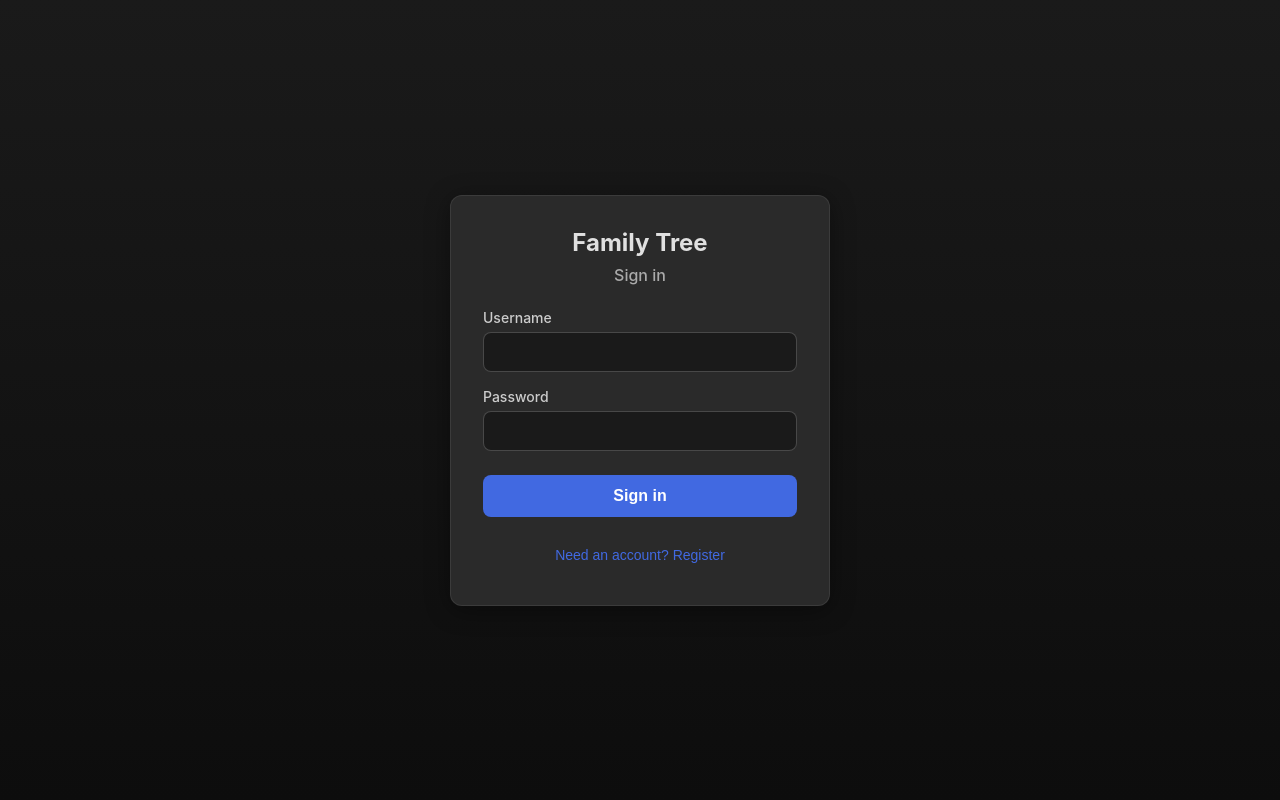
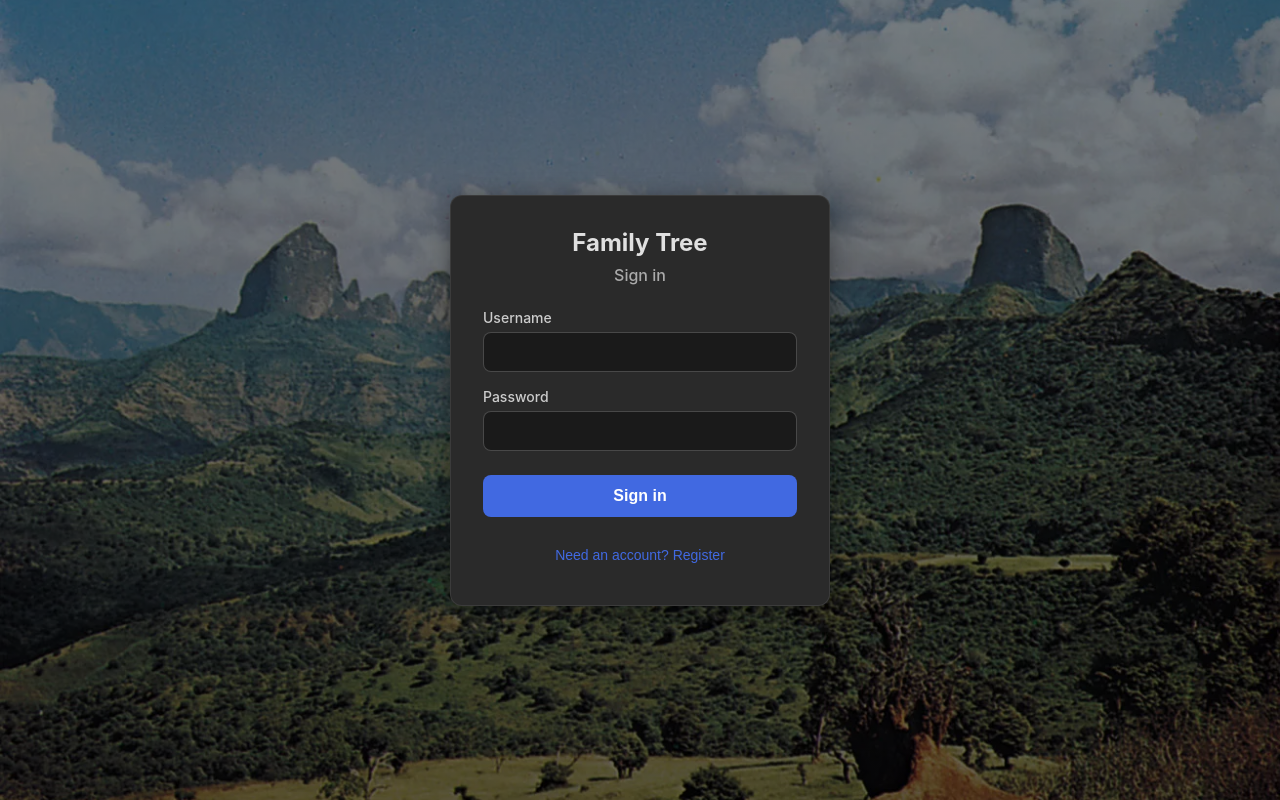
Before and after one commit to AbenezerTsige/FamTree, a React (Create React App) app in the folder frontend/: page /login in a window 1280 px wide. Built offline with nearby package versions, Linux system fonts and the light colour scheme; no server answers.

Commit message:
updated background image

```diff
--- a/frontend/src/components/Login.css
+++ b/frontend/src/components/Login.css
@@ -3,7 +3,8 @@
   display: flex;
   align-items: center;
   justify-content: center;
-  background: linear-gradient(to bottom, #1a1a1a 0%, #0d0d0d 100%);
+  background: linear-gradient(to bottom, rgba(0, 0, 0, 0.5) 0%, rgba(0, 0, 0, 0.6) 100%),
+    url('/Simien-Mountains-Ethiopian-Plateau-Ethiopia.jpeg') center/cover no-repeat;
   padding: 20px;
 }
 
```
Also changed, not shown: frontend/public/Simien-Mountains-Ethiopian-Plateau-Ethiopia.jpeg (added), 1 other file (tests, documents, lock files or other folders).
